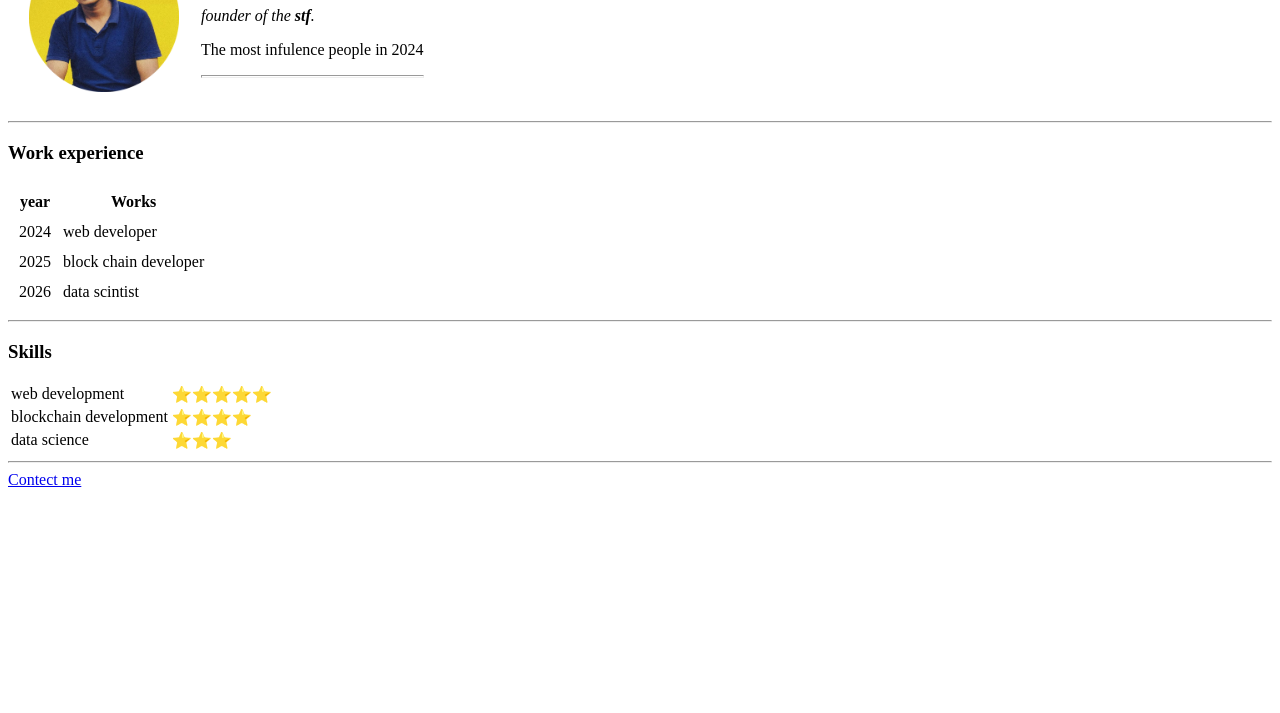
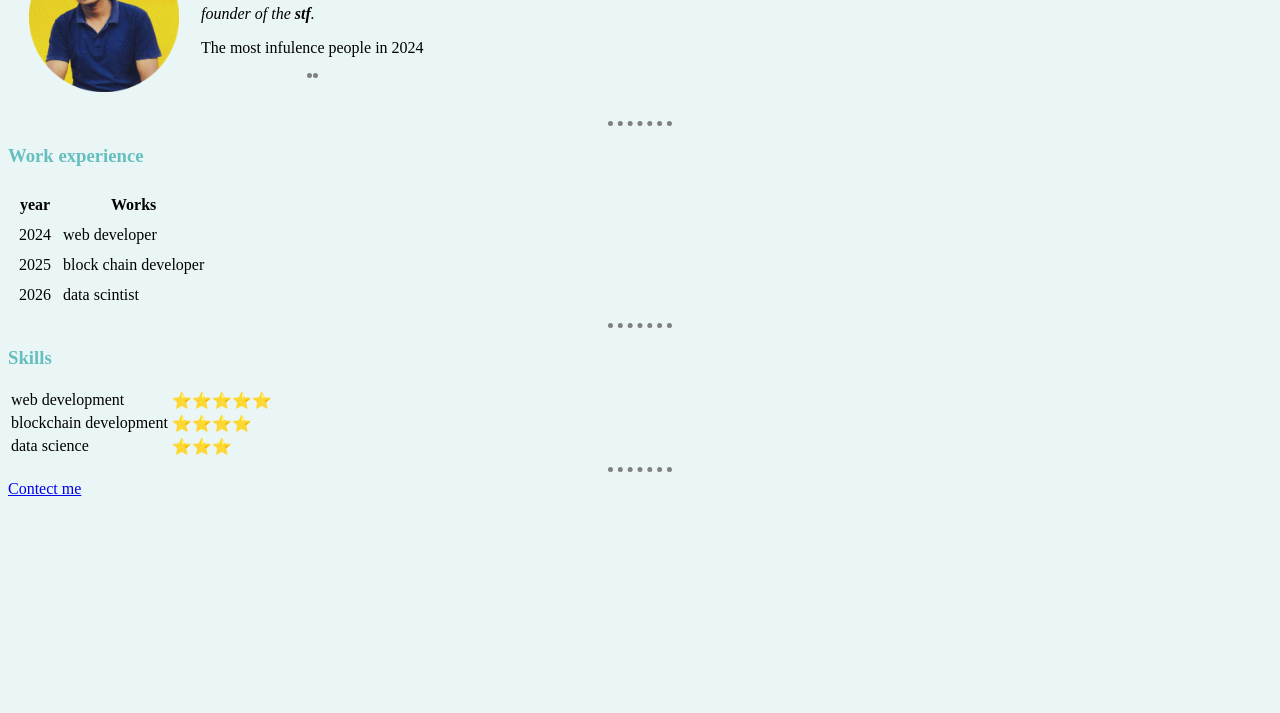
Before and after one commit to ilham972/cv, a plain HTML site: page index.html in a window 1280 px wide. Shown: the part 87-800 px from the top of the page. Drawn offline with Linux system fonts and the light colour scheme.

Commit message:
add initial cv website files

```diff
--- a/index.css
+++ b/index.css
@@ -1,3 +1,20 @@
 .fit-picture{
   width:150px;
 }
+
+body {
+  background-color: #EAF6F6;
+}
+
+hr {
+  border-style: none;
+  border-top: dotted;
+  border-color: gray;
+  border-width: 5px;
+  width: 5%;
+
+}
+
+h1,h3 {
+  color: #66BFBF;
+}
```
